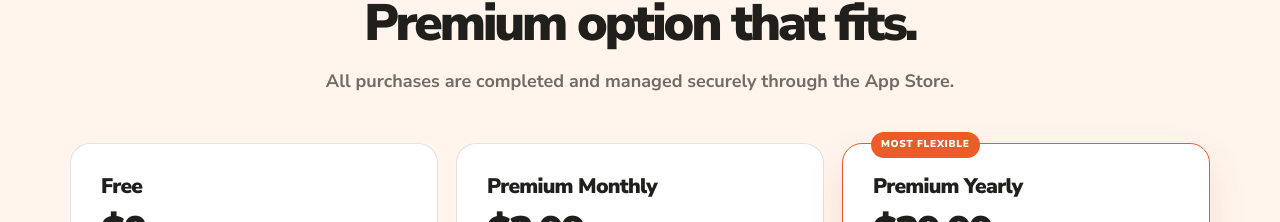
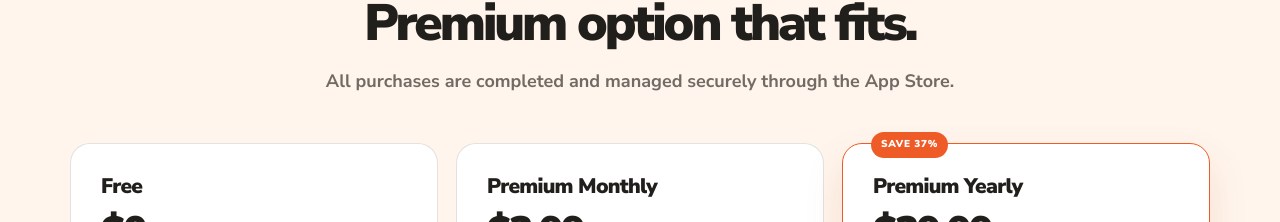
Before and after one commit to paulkhayet/CalorieTrackerWebsite, a Next.js app: page / in a window 1280 px wide. Shown: the part 4676-4898 px from the top of the page. Built offline with nearby package versions, Linux system fonts and the light colour scheme.

Commit message:
Show annual pricing savings

```diff
--- a/src/app/_content/marketing.ts
+++ b/src/app/_content/marketing.ts
@@ -31,6 +31,7 @@ export const pricingPlans = [
     name: "Free",
     price: "$0",
     featured: false,
+    badge: null,
     detail: "Start with the essentials.",
     features: [
       "Food search and manual entry",
@@ -42,6 +43,7 @@ export const pricingPlans = [
     name: "Premium Monthly",
     price: "$3.99",
     detail: "Per month, managed through Apple.",
+    badge: null,
     features: [
       "Barcode scanning for packaged foods",
       "Advanced insights and health tracking",
@@ -53,6 +55,7 @@ export const pricingPlans = [
     name: "Premium Yearly",
     price: "$29.99",
     detail: "Per year, managed through Apple.",
+    badge: "Save 37%",
     features: [
       "Barcode scanning for packaged foods",
       "Advanced insights and health tracking",
--- a/src/app/page.tsx
+++ b/src/app/page.tsx
@@ -451,7 +451,7 @@ export default function Home() {
             <div className="pricing-grid">
               {pricingPlans.map((plan) => (
                 <article className={`pricing-card${plan.featured ? " pricing-card--featured" : ""}`} key={plan.name}>
-                  {plan.featured && <span className="pricing-card__badge">Most flexible</span>}
+                  {plan.badge && <span className="pricing-card__badge">{plan.badge}</span>}
                   <h3>{plan.name}</h3>
                   <p className="pricing-card__price">{plan.price}</p>
                   <p className="pricing-card__detail">{plan.detail}</p>
```
